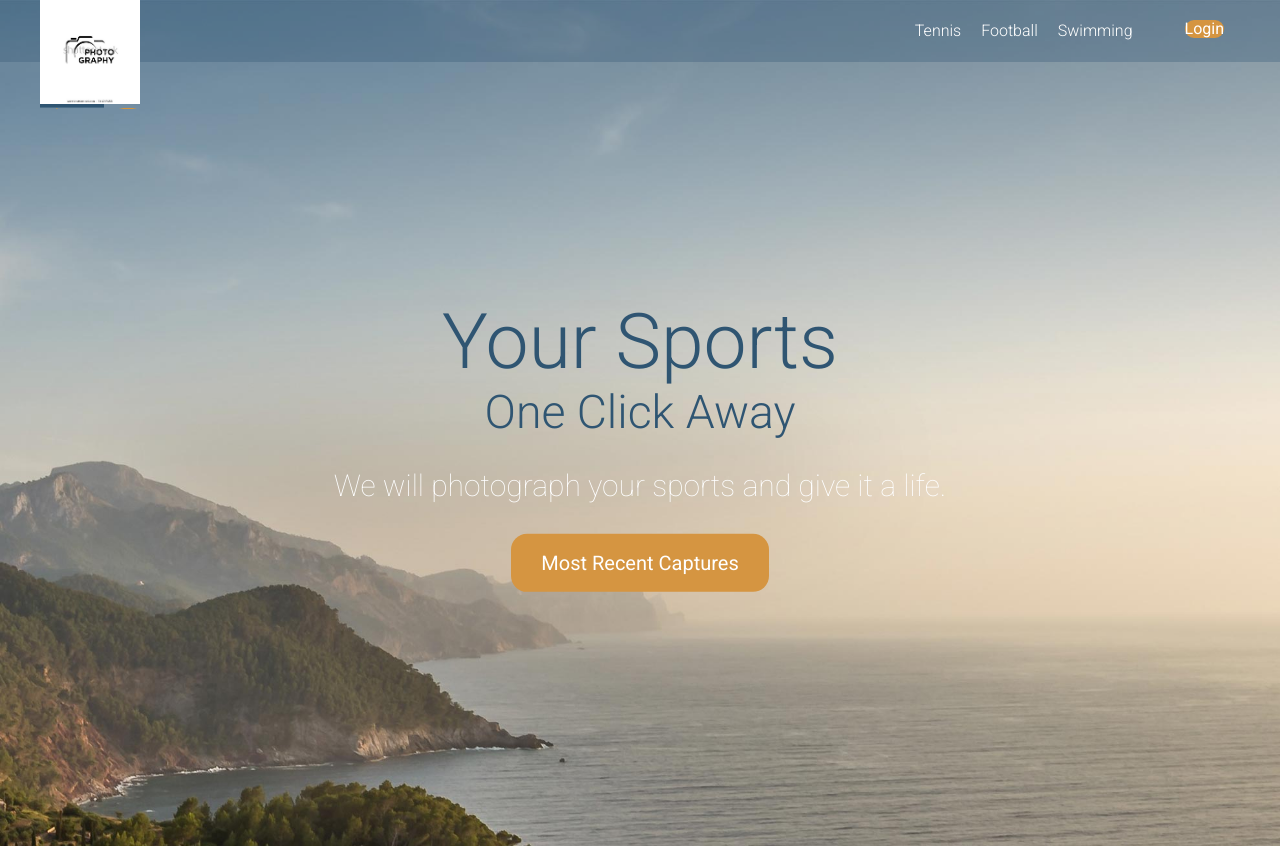
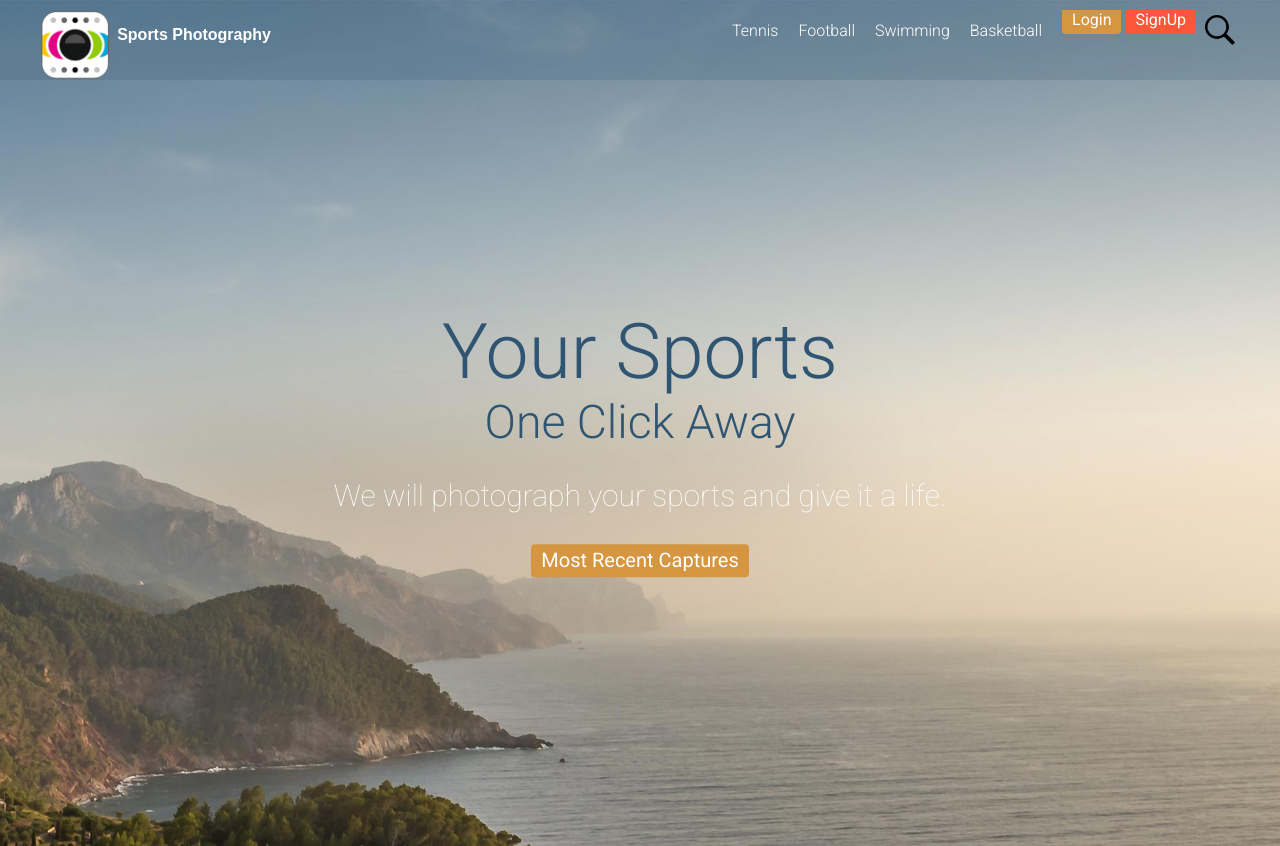
Before and after one commit to GemjuSherpa/2702ict_assignment_1, a website: page Assignment1/app/index.html in a window 1280 px wide. Shown: the top 846 px of the page. Drawn offline with Linux system fonts and the light colour scheme.

Commit message:
styling complete

```diff
--- a/Assignment1/app/assets/styles/base/_variables.css
+++ b/Assignment1/app/assets/styles/base/_variables.css
@@ -1,2 +1,6 @@
 $mainBlue: #2f5572;
 $mainOrange: #d59541;
+$beige: #FAF0CA;
+$mainYellow: #F4D35E;
+$lightOrange: #EE964B;
+$darkOrange: #F95738;
--- a/Assignment1/app/assets/styles/modules/_btn.css
+++ b/Assignment1/app/assets/styles/modules/_btn.css
@@ -1,28 +1,46 @@
 
 .btn{
+	display: inline-block;
+	cursor: pointer;
+	border-radius: 4px;
+	overflow: hidden;
+	text-decoration: none;
+	color: #FFF;
+	font-size: 1rem;
+	padding: 5px 10px;
+	border: none;
+	outline: none;
 
-	color: #FFF;
-	text-decoration: none;
-	padding: 1rem, 1.9rem;
-	display: inline-block;
-	border-radius: 1rem;
 
 	&--orange {
+		position: relative;
 		background-color: $mainOrange;
+		bottom: 2rem;
 	}
 
-	&--large{
-		padding: 1.1rem 1.9rem;
+	&--orange:hover {
+    	background: linear-gradient($lightOrange, color($lightOrange b(+30%) s(+80%)));
+	}
+
+	&--dark-orange {
+		position: relative;
+		bottom: 2rem;
+		background-color: $darkOrange;
+	}
+
+	&--dark-orange:hover {
+		background: linear-gradient($darkOrange, color($darkOrange b(+40%) s(+80%)));
+	}
 
 
-		@mixin atSmall{
-			font-size: 1.25rem;
+	&--large{
+
+		font-size: 1.25rem;
+		bottom: 0;
+
+		@mixin atMedium{
+			bottom: 0;
 		}
 	}
 
-	&--login{
-		padding: 1rem, 1rem;
-		background-color: $mainOrange;
-	}
-
 }
--- a/Assignment1/app/assets/styles/modules/_primary-nav.css
+++ b/Assignment1/app/assets/styles/modules/_primary-nav.css
@@ -9,7 +9,6 @@
 	&--pull-right{
 		@mixin atMedium{
 			float: right;
-			margin-right: 2rem;
 		}
 
 	}
--- a/Assignment1/app/assets/styles/modules/_site-header.css
+++ b/Assignment1/app/assets/styles/modules/_site-header.css
@@ -10,31 +10,58 @@
 	}
 
 	@mixin atMedium{
-		background-color: rgba($mainBlue, .3);
+		background-color: rgba($mainBlue, .2);
 	}
 
 	&__btn-container{
 		@mixin atMedium{
-			padding-top: 10px;
+			padding-top: 1rem;
 			float: right;
-			padding-right: 1rem;
 			margin-left: 0;
 		}
 
 	}
 
 	&__logo{
-		left: 50%;
+		float: left;
+		left: 2rem;;
 		transform: translateX(-50%) scale(.8);
 		transform-origin: 50% 0;
 		position: absolute;
 
 		padding: 0;
-		top: 0;
+
 
 		@mixin atMedium{
 			left: auto;
 			transform: translateX(0);
+		}
+
+		&-icon{
+			border-radius: 20px;
+			height: 70px;
+			width: 70px;
+
+			@mixin atMedium{
+				border-radius: 20px;
+			}
+
+		}
+
+		&-title{
+			display: none;
+
+			@mixin atMedium{
+				display: inline;
+				position: relative;
+				color: #FFF;
+				font-family: Arial, Helvetica, sans-serif;
+				font-weight: bold;
+				bottom: 2.5rem;
+				padding-left: .2rem;
+			}
+
+
 		}
 	}
 
@@ -122,6 +149,13 @@
 			transform: scale(1);
 		}
 
+		.search-icon{
+			position: relative;
+			height: 40px;
+			width: 40px;
+			bottom: 1rem;
+		}
+
 		&--is-visible{
 			opacity: 1;
 			z-index: 1;
--- a/Assignment1/app/index.html
+++ b/Assignment1/app/index.html
@@ -18,9 +18,11 @@
   <header class="site-header"> <!-- header section -->
     <div class="wraper">
       <div class="site-header__logo">
-        <div class="site-header__logo__graphic icon">
-          <img src="assets/images/photography.jpg" height="80" width="100">
+        <div class="site-header__logo__graphic">
+          <img class="site-header__logo-icon" src="assets/images/icons/header-logo.png" height="80" width="100">
+          <span class="site-header__logo-title">Sports Photography</span>
         </div>
+
       </div>
 
       <div class="site-header__menu-icon">
@@ -29,13 +31,17 @@
 
       <div class="site-header__menu-content">
         <div class="site-header__btn-container">
-          <a class="btn btn--login" href="#">Login</a>
+          <a class="btn btn--orange" href="#">Login</a>
+          <a class="btn btn--dark-orange" href="#">SignUp</a>
+          <img class="search-icon" src="assets/images/icons/search-icon.png" alt="">
         </div>
         <nav class="primary-nav primary-nav--pull-right">
           <ul>
             <li><a href="#">Tennis</a></li>
             <li><a href="#">Football</a></li>
             <li><a href="#">Swimming</a></li>
+            <li><a href="#">Basketball</a>
+            </li>
           </ul>
         </nav>
       </div>
@@ -110,9 +116,10 @@
     </div>
   </div>
 
+<!-- Footer -->
   <footer class="site-footer">
     <div class="wraper">
-      <p><span class="site-footer__text">Copyright &copy; 2016 Clear View Escapes. All rights reserved.</span> <a class="btn btn--orange" href="#">Get in Touch</a></p>
+      <p><span class="site-footer__text">Copyright &copy; 2018 Sports Photography. All rights reserved.</span> <a class="btn btn--orange btn--large" href="#">Get in Touch</a></p>
     </div>
   </footer>
 
--- a/Assignment1/app/temp/styles/styles.css
+++ b/Assignment1/app/temp/styles/styles.css
@@ -564,33 +564,52 @@ a{
 }
 
 .btn{
-
+	display: inline-block;
+	cursor: pointer;
+	border-radius: 4px;
+	overflow: hidden;
+	text-decoration: none;
 	color: #FFF;
-	text-decoration: none;
-	padding: 1rem, 1.9rem;
-	display: inline-block;
-	border-radius: 1rem;
+	font-size: 1rem;
+	padding: 5px 10px;
+	border: none;
+	outline: none;
 
 }
 
 .btn--orange {
+		position: relative;
 		background-color: #d59541;
+		bottom: 2rem;
+	}
+
+.btn--orange:hover {
+    	background: -webkit-gradient(linear, left top, left bottom, from(#EE964B), to(color(#EE964B b(+30%) s(+80%))));
+    	background: linear-gradient(#EE964B, color(#EE964B b(+30%) s(+80%)));
+	}
+
+.btn--dark-orange {
+		position: relative;
+		bottom: 2rem;
+		background-color: #F95738;
+	}
+
+.btn--dark-orange:hover {
+		background: -webkit-gradient(linear, left top, left bottom, from(#F95738), to(color(#F95738 b(+40%) s(+80%))));
+		background: linear-gradient(#F95738, color(#F95738 b(+40%) s(+80%)));
 	}
 
 .btn--large{
-		padding: 1.1rem 1.9rem;
+
+		font-size: 1.25rem;
+		bottom: 0;
 	}
 
-@media(min-width: 530px){
+@media(min-width: 800px){
 
 .btn--large{
-			font-size: 1.25rem
+			bottom: 0
 	}
-	}
-
-.btn--login{
-		padding: 1rem, 1rem;
-		background-color: #d59541;
 	}
 
 .wraper {
@@ -1123,7 +1142,7 @@ Instead, edit gulp/templates/sprite.css */
 @media(min-width: 800px){
 
 .site-header{
-		background-color: rgba(47,85,114, .3)
+		background-color: rgba(47,85,114, .2)
 
 }
 	}
@@ -1131,24 +1150,23 @@ Instead, edit gulp/templates/sprite.css */
 @media(min-width: 800px){
 
 .site-header__btn-container{
-			padding-top: 10px;
+			padding-top: 1rem;
 			float: right;
-			padding-right: 1rem;
 			margin-left: 0
 
 	}
 	}
 
 .site-header__logo{
-		left: 50%;
-		-webkit-transform: translateX(-50%) scale(.8);
+		float: left;
+		left: 2rem;;
+		-webkit-transform: translateX(-50%) scale(.8);;
 		        transform: translateX(-50%) scale(.8);
 		-webkit-transform-origin: 50% 0;
 		        transform-origin: 50% 0;
 		position: absolute;
 
 		padding: 0;
-		top: 0;
 	}
 
 @media(min-width: 800px){
@@ -1158,6 +1176,42 @@ Instead, edit gulp/templates/sprite.css */
 			-webkit-transform: translateX(0);
 			        transform: translateX(0)
 	}
+	}
+
+.site-header__logo-icon{
+			border-radius: 20px;
+			height: 70px;
+			width: 70px;
+
+		}
+
+@media(min-width: 800px){
+
+.site-header__logo-icon{
+				border-radius: 20px
+
+		}
+	}
+
+.site-header__logo-title{
+			display: none;
+
+
+		}
+
+@media(min-width: 800px){
+
+.site-header__logo-title{
+				display: inline;
+				position: relative;
+				color: #FFF;
+				font-family: Arial, Helvetica, sans-serif;
+				font-weight: bold;
+				bottom: 2.5rem;
+				padding-left: .2rem
+
+
+		}
 	}
 
 .site-header__menu-icon{
@@ -1262,6 +1316,13 @@ Instead, edit gulp/templates/sprite.css */
 	}
 	}
 
+.site-header__menu-content .search-icon{
+			position: relative;
+			height: 40px;
+			width: 40px;
+			bottom: 1rem;
+		}
+
 .site-header__menu-content--is-visible{
 			opacity: 1;
 			z-index: 1;
@@ -1284,8 +1345,7 @@ Instead, edit gulp/templates/sprite.css */
 @media(min-width: 800px){
 
 .primary-nav--pull-right{
-			float: right;
-			margin-right: 2rem
+			float: right
 
 	}
 	}
```
Also changed, not shown: Assignment1/app/assets/images/icons/header-logo.png (added), Assignment1/app/assets/images/icons/search-icon.png (added), 1 other file.
